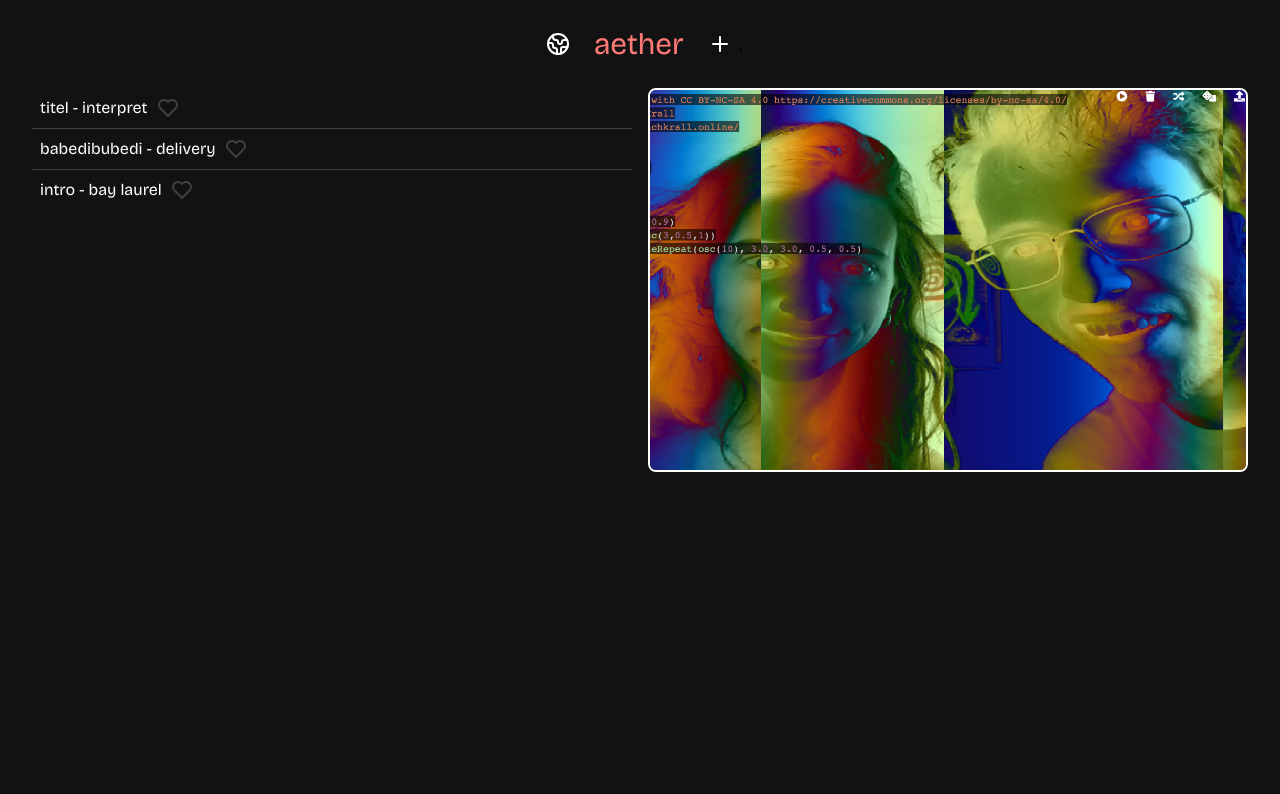
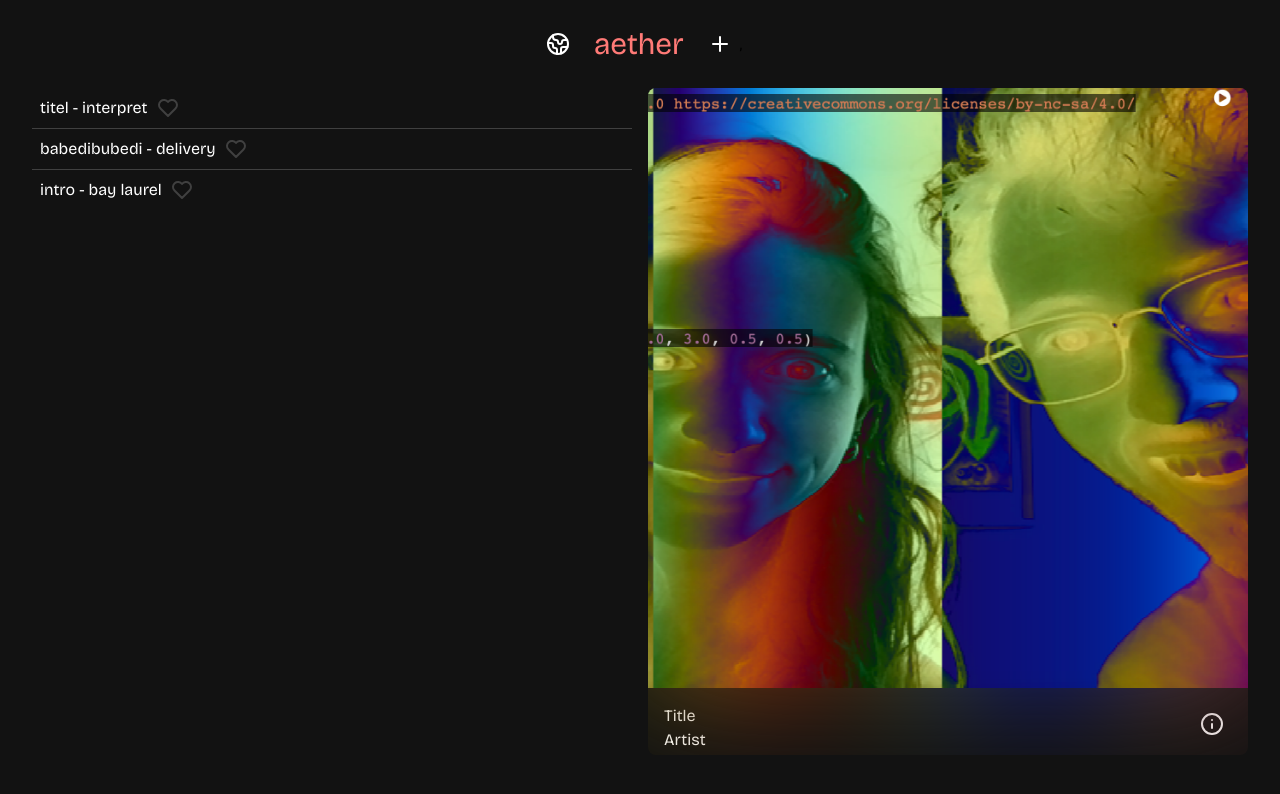
Before and after one commit to lauraptrcodes/aether-app, a SvelteKit app: page / in a window 1280 px wide. Shown: the top 794 px of the page. Built offline with nearby package versions, Linux system fonts and the light colour scheme.

Commit message:
feat: TrackInfo cover & description

```diff
--- a/src/components/Icon.svelte
+++ b/src/components/Icon.svelte
@@ -55,5 +55,21 @@
                 d="M19.5 12.572l-7.5 7.428l-7.5 -7.428a5 5 0 1 1 7.5 -6.566a5 5 0 1 1 7.5 6.572"
             /></svg
         >
+    {:else if iconName === "info"}
+        <svg
+            xmlns="http://www.w3.org/2000/svg"
+            width="24"
+            height="24"
+            viewBox="0 0 24 24"
+            fill="none"
+            stroke="currentColor"
+            stroke-width="2"
+            stroke-linecap="round"
+            stroke-linejoin="round"
+            class="lucide lucide-info {tailwindClasses}"
+            ><circle cx="12" cy="12" r="10" /><path d="M12 16v-4" /><path
+                d="M12 8h.01"
+            /></svg
+        >
     {/if}
 </section>
--- a/src/components/TrackInfo.svelte
+++ b/src/components/TrackInfo.svelte
@@ -1,9 +1,22 @@
 <script>
+    import Button from "./Button.svelte";
 
+    export let trackTitle = "Title";
+    export let trackArtist = "Artist";
+    export let imgSrc;
 </script>
 
-<div class="aether-trackinfo overflow-hidden h-96 rounded-lg border-2 border-aether-white w-full">
-    <div class="aether-trackinfo-cover">
-        <img src="./img/testimg.png" class="object-cover object-center h-5/6"/>
+<div class="aether-trackinfo overflow-hidden h-5/6 rounded-lg border-aether-dark-gray w-full">
+    <div class="aether-trackinfo-cover w-full aspect-square relative">
+        <img src="./img/testimg.png" class="absolute h-full object-center object-cover blur-3xl z-0"/>
+
+        <img src="./img/testimg.png" class="absolute h-full object-center object-cover z-10"/>
+    </div>
+    <div class="aether-trackinfo-description p-4 flex justify-between">
+        <p>
+            {trackTitle} <br>
+            {trackArtist}
+        </p>
+        <Button icon='info' />
     </div>
 </div>
```
